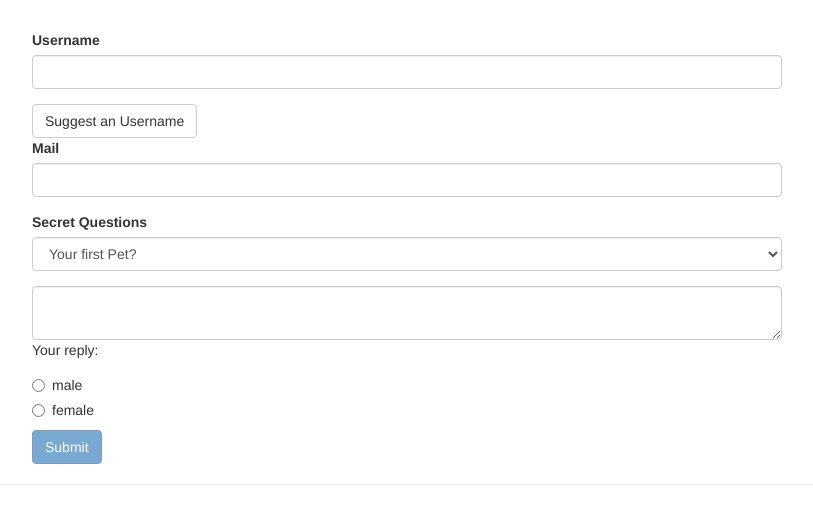
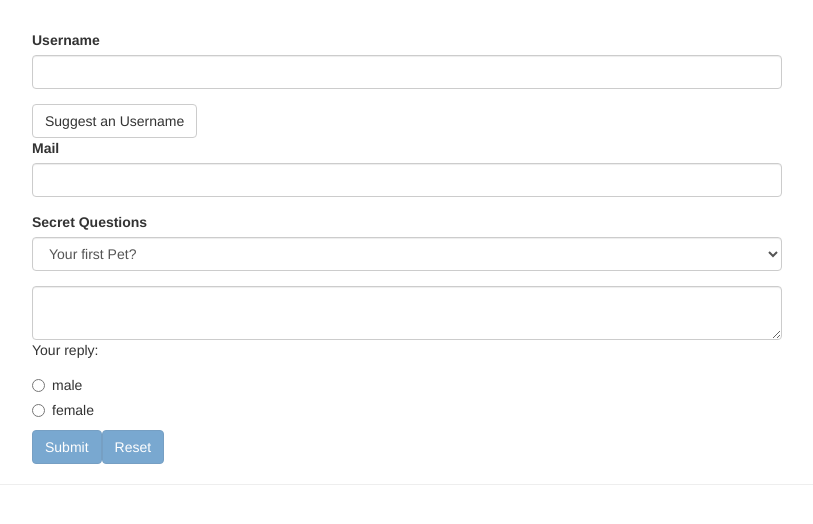
Before and after one commit to aniketgaikwad9797/angular-template-driven-forms, an Angular app: page / in a window 1280 px wide. Shown: the top 524 px of the page, without its empty margins (233-1046 px from the left). Built offline with nearby package versions, Linux system fonts and the light colour scheme.

Commit message:
Resetting forms

```diff
--- a/src/app/app.component.html
+++ b/src/app/app.component.html
@@ -85,6 +85,9 @@
         <button class="btn btn-primary" type="submit" [disabled]="!form.valid">
           Submit
         </button>
+        <button class="btn btn-primary" type="submit" [disabled]="!form.valid" (click)="onFormReset()">
+          Reset
+        </button>
       </form>
     </div>
   </div>
--- a/src/app/app.component.ts
+++ b/src/app/app.component.ts
@@ -24,8 +24,10 @@ export class AppComponent {
     this.submitted = true;
     //console.log('Form Submitted!!', form);
     console.log(this.formElement);
-    this.userInformation.userName = this.formElement.value.userData.usernameField;
-    this.userInformation.emailAddress = this.formElement.value.userData.emailField;
+    this.userInformation.userName =
+      this.formElement.value.userData.usernameField;
+    this.userInformation.emailAddress =
+      this.formElement.value.userData.emailField;
     this.userInformation.secretQuestion = this.formElement.value.secretField;
     this.userInformation.questionAnswer = this.formElement.value.qAField;
     this.userInformation.gender = this.formElement.value.genderField;
@@ -40,4 +42,8 @@ export class AppComponent {
       },
     });
   }
+
+  onFormReset() {
+    this.formElement.reset();
+  }
 }
```
